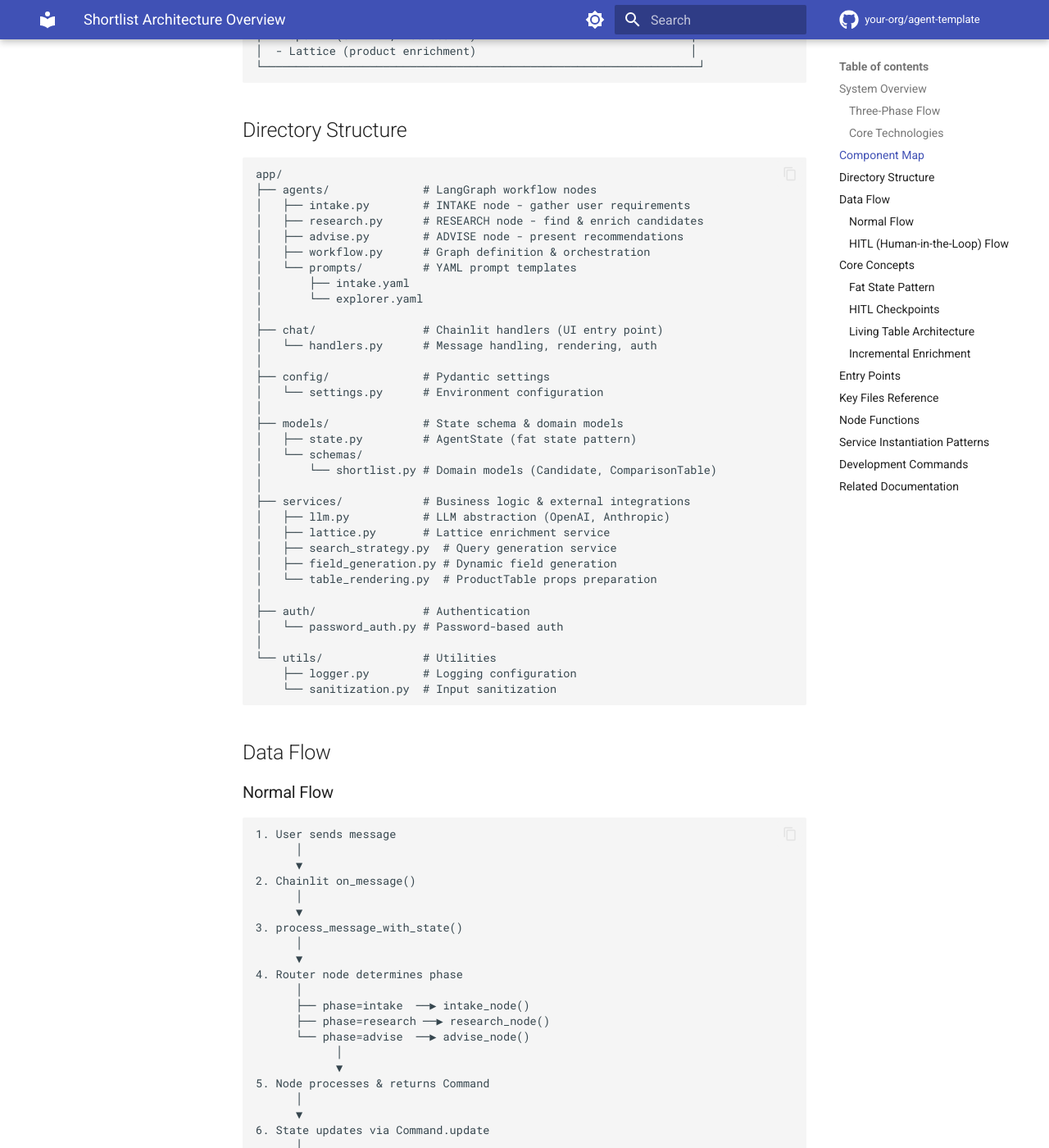
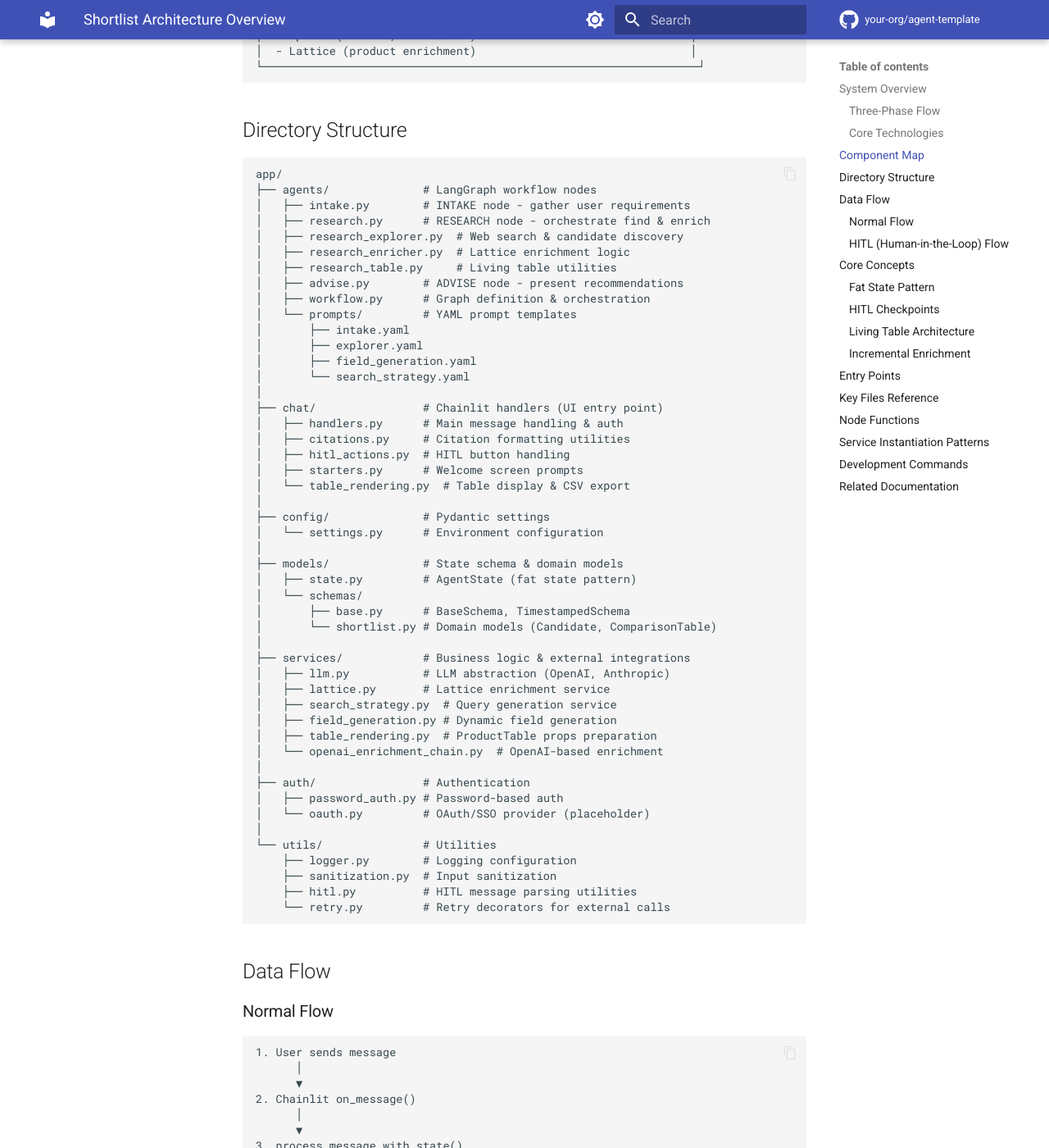
Before and after one commit to matt-house-e/shortlist, an MkDocs documentation site: the page built from docs/architecture/shortlist.md, in a window 1280 px wide and 1400 px high, scrolled down 1905 px. Shown: the whole window at 82% size. Built offline with MkDocs 1.6.1 and Material for MkDocs 9.7.7, drawn with Linux system fonts in a browser that asks for light colours; comment, search, counter and statistics services are not loaded; some of the changed text lies outside the part shown.

Commit message:
docs: update architecture docs with new file structure
- Update shortlist.md directory structure to reflect refactored modules
- Add new files: research_explorer.py, research_enricher.py, research_table.py
- Add new chat modules: citations.py, hitl_actions.py, starters.py, table_rendering.py
- Update entry points with correct line numbers
- Update key files reference with current line counts
- Create code-reference.md with detailed class/function documentation

Co-Authored-By: Claude Opus 4.5 <noreply@anthropic.com>

````diff
--- a/docs/architecture/shortlist.md
+++ b/docs/architecture/shortlist.md
@@ -83,15 +83,24 @@ INTAKE → RESEARCH → ADVISE
 app/
 ├── agents/              # LangGraph workflow nodes
 │   ├── intake.py        # INTAKE node - gather user requirements
-│   ├── research.py      # RESEARCH node - find & enrich candidates
+│   ├── research.py      # RESEARCH node - orchestrate find & enrich
+│   ├── research_explorer.py  # Web search & candidate discovery
+│   ├── research_enricher.py  # Lattice enrichment logic
+│   ├── research_table.py     # Living table utilities
 │   ├── advise.py        # ADVISE node - present recommendations
 │   ├── workflow.py      # Graph definition & orchestration
 │   └── prompts/         # YAML prompt templates
 │       ├── intake.yaml
-│       └── explorer.yaml
+│       ├── explorer.yaml
+│       ├── field_generation.yaml
+│       └── search_strategy.yaml
 │
 ├── chat/                # Chainlit handlers (UI entry point)
-│   └── handlers.py      # Message handling, rendering, auth
+│   ├── handlers.py      # Main message handling & auth
+│   ├── citations.py     # Citation formatting utilities
+│   ├── hitl_actions.py  # HITL button handling
+│   ├── starters.py      # Welcome screen prompts
+│   └── table_rendering.py  # Table display & CSV export
 │
 ├── config/              # Pydantic settings
 │   └── settings.py      # Environment configuration
@@ -99,6 +108,7 @@ app/
 ├── models/              # State schema & domain models
 │   ├── state.py         # AgentState (fat state pattern)
 │   └── schemas/
+│       ├── base.py      # BaseSchema, TimestampedSchema
 │       └── shortlist.py # Domain models (Candidate, ComparisonTable)
 │
 ├── services/            # Business logic & external integrations
@@ -106,14 +116,18 @@ app/
 │   ├── lattice.py       # Lattice enrichment service
 │   ├── search_strategy.py  # Query generation service
 │   ├── field_generation.py # Dynamic field generation
-│   └── table_rendering.py  # ProductTable props preparation
+│   ├── table_rendering.py  # ProductTable props preparation
+│   └── openai_enrichment_chain.py  # OpenAI-based enrichment
 │
 ├── auth/                # Authentication
-│   └── password_auth.py # Password-based auth
+│   ├── password_auth.py # Password-based auth
+│   └── oauth.py         # OAuth/SSO provider (placeholder)
 │
 └── utils/               # Utilities
     ├── logger.py        # Logging configuration
-    └── sanitization.py  # Input sanitization
+    ├── sanitization.py  # Input sanitization
+    ├── hitl.py          # HITL message parsing utilities
+    └── retry.py         # Retry decorators for external calls
 ```
 
 ## Data Flow
@@ -221,9 +235,9 @@ When users request new comparison fields:
 
 | Purpose | Location |
 |---------|----------|
-| Chat session start | `chat/handlers.py:486` - `on_chat_start()` |
-| Message handling | `chat/handlers.py:617` - `on_message()` |
-| HITL action handling | `chat/handlers.py:511` - `on_hitl_action()` |
+| Chat session start | `chat/handlers.py:150` - `on_chat_start()` |
+| Message handling | `chat/handlers.py:175` - `on_message()` |
+| HITL action handling | `chat/hitl_actions.py:65` - `on_hitl_action()` |
 | Workflow creation | `agents/workflow.py:101` - `create_workflow()` |
 | Message processing | `agents/workflow.py:221` - `process_message_with_state()` |
 | State schema | `models/state.py:11` - `AgentState` |
@@ -232,13 +246,19 @@ When users request new comparison fields:
 
 | File | Lines | Purpose |
 |------|-------|---------|
-| `agents/workflow.py` | 312 | Graph definition, routing, message processing |
-| `agents/intake.py` | 344 | Requirement gathering, conversational flow |
-| `agents/research.py` | 1427 | Explorer, enricher, field generation |
-| `agents/advise.py` | 492 | Recommendation presentation, intent detection |
-| `chat/handlers.py` | 723 | Chainlit UI handlers, rendering |
-| `models/state.py` | 204 | Central state schema |
-| `services/llm.py` | 417 | LLM abstraction layer |
+| `agents/workflow.py` | 311 | Graph definition, routing, message processing |
+| `agents/intake.py` | 308 | Requirement gathering, conversational flow |
+| `agents/research.py` | 420 | Research orchestrator (3 execution paths) |
+| `agents/research_explorer.py` | 621 | Web search & candidate discovery |
+| `agents/research_enricher.py` | 117 | Lattice enrichment logic |
+| `agents/research_table.py` | 106 | Living table utilities |
+| `agents/advise.py` | 440 | Recommendation presentation, intent detection |
+| `chat/handlers.py` | 292 | Main Chainlit handlers |
+| `chat/hitl_actions.py` | 174 | HITL button handling |
+| `chat/table_rendering.py` | 228 | Table display & CSV export |
+| `models/state.py` | 194 | Central state schema |
+| `models/schemas/shortlist.py` | 513 | Domain models (ComparisonTable, etc.) |
+| `services/llm.py` | 420 | LLM abstraction layer |
 
 ## Node Functions
 
````
Also changed, not shown: other parts of docs/architecture/shortlist.md (+1 -0 lines), docs/architecture/code-reference.md (added, +370 -0 lines).
